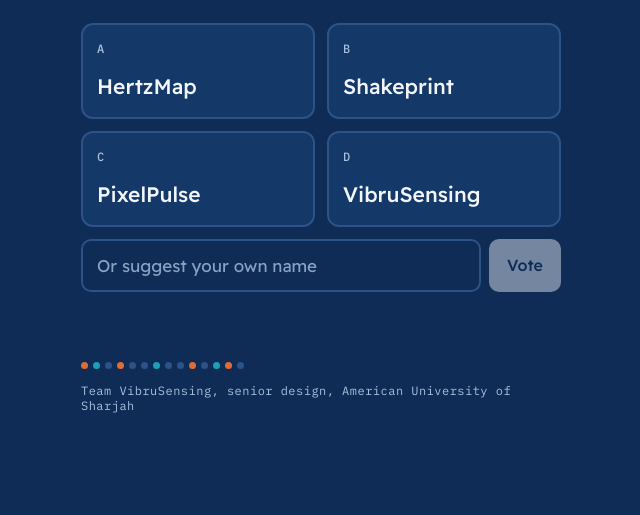
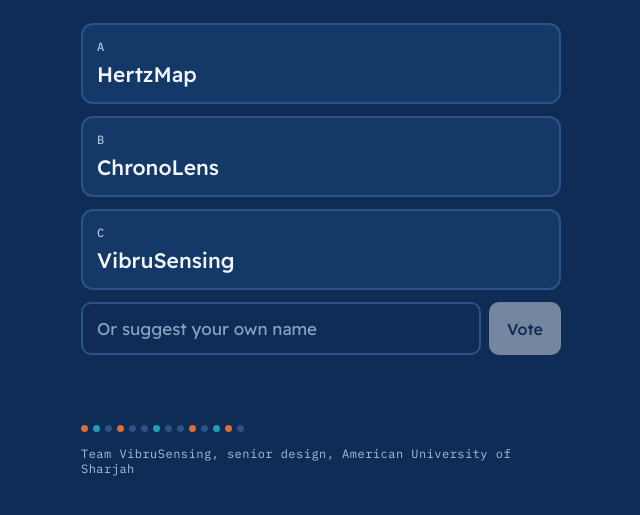
Before and after one commit to vibrusensor/vote, a plain HTML site: page index.html in a window 1280 px wide. Shown: the part 189-704 px from the top of the page, without its empty margins (319-959 px from the left). Drawn offline with Linux system fonts and the light colour scheme.

Commit message:
Three names: HertzMap, ChronoLens, VibruSensing

```diff
--- a/index.html
+++ b/index.html
@@ -25,11 +25,11 @@ main { width: 100%; max-width: 520px; padding: 28px 20px 40px; }
 .bar i { display: block; height: 100%; width: 0; background: var(--cam); transition: width .6s; }
 h1 { font-size: 34px; line-height: 1.1; font-weight: 500; letter-spacing: -.01em; }
 .lede { margin-top: 12px; font-size: 17px; line-height: 1.45; color: var(--ink2); }
-.tiles { display: grid; grid-template-columns: 1fr 1fr; gap: 12px; margin-top: 26px; }
-.tile { position: relative; min-height: 96px; padding: 14px 14px 16px; text-align: left; border: 2px solid var(--rule); border-radius: 12px;
+.tiles { display: grid; grid-template-columns: 1fr; gap: 12px; margin-top: 26px; }
+.tile { position: relative; min-height: 78px; padding: 14px 14px 16px; text-align: left; border: 2px solid var(--rule); border-radius: 12px;
   background: var(--surface); color: var(--ink); font: 500 21px/1.15 var(--display); cursor: pointer; -webkit-tap-highlight-color: transparent;
   transition: transform .12s, border-color .2s, opacity .3s; }
-.tile b { display: block; font: 500 12px var(--mono); letter-spacing: .12em; color: var(--ink2); margin-bottom: 18px; }
+.tile b { display: block; font: 500 12px var(--mono); letter-spacing: .12em; color: var(--ink2); margin-bottom: 8px; }
 .tile:active { transform: scale(.97); }
 .tile:focus-visible, .send:focus-visible, input:focus-visible, .own button:focus-visible { outline: 3px solid var(--cam); outline-offset: 2px; }
 .tile.picked { border-color: var(--on); }
@@ -126,7 +126,7 @@ footer { margin-top: 14px; font: 400 12px var(--mono); color: var(--ink2); lette
   const FORM = 'https://docs.google.com/forms/d/e/1FAIpQLScO1T-kfw3PB5U17Tu-kGAriGYtY1O8dwZGq8cHUJx-YKEM9w/formResponse';
   const FIELD = { id: 'entry.1635585171', vote: 'entry.63146878', suggestion: 'entry.2129387934',
                   machine: 'entry.2112864373', email: 'entry.738483571' };
-  const NAMES = ['HertzMap', 'Shakeprint', 'PixelPulse', 'VibruSensing'];
+  const NAMES = ['HertzMap', 'ChronoLens', 'VibruSensing'];
   const KEY = 'vibru-vote-v1';
 
   const app = document.getElementById('app'), status = document.getElementById('status');
@@ -151,7 +151,7 @@ footer { margin-top: 14px; font: 400 12px var(--mono); color: var(--ink2); lette
   NAMES.forEach((name, i) => {
     const b = document.createElement('button');
     b.className = 'tile'; b.type = 'button';
-    b.innerHTML = '<b>' + 'ABCD'[i] + '</b>' + name;
+    b.innerHTML = '<b>' + 'ABC'[i] + '</b>' + name;
     b.addEventListener('click', () => vote(name, '', b));
     tiles.appendChild(b);
   });
```
